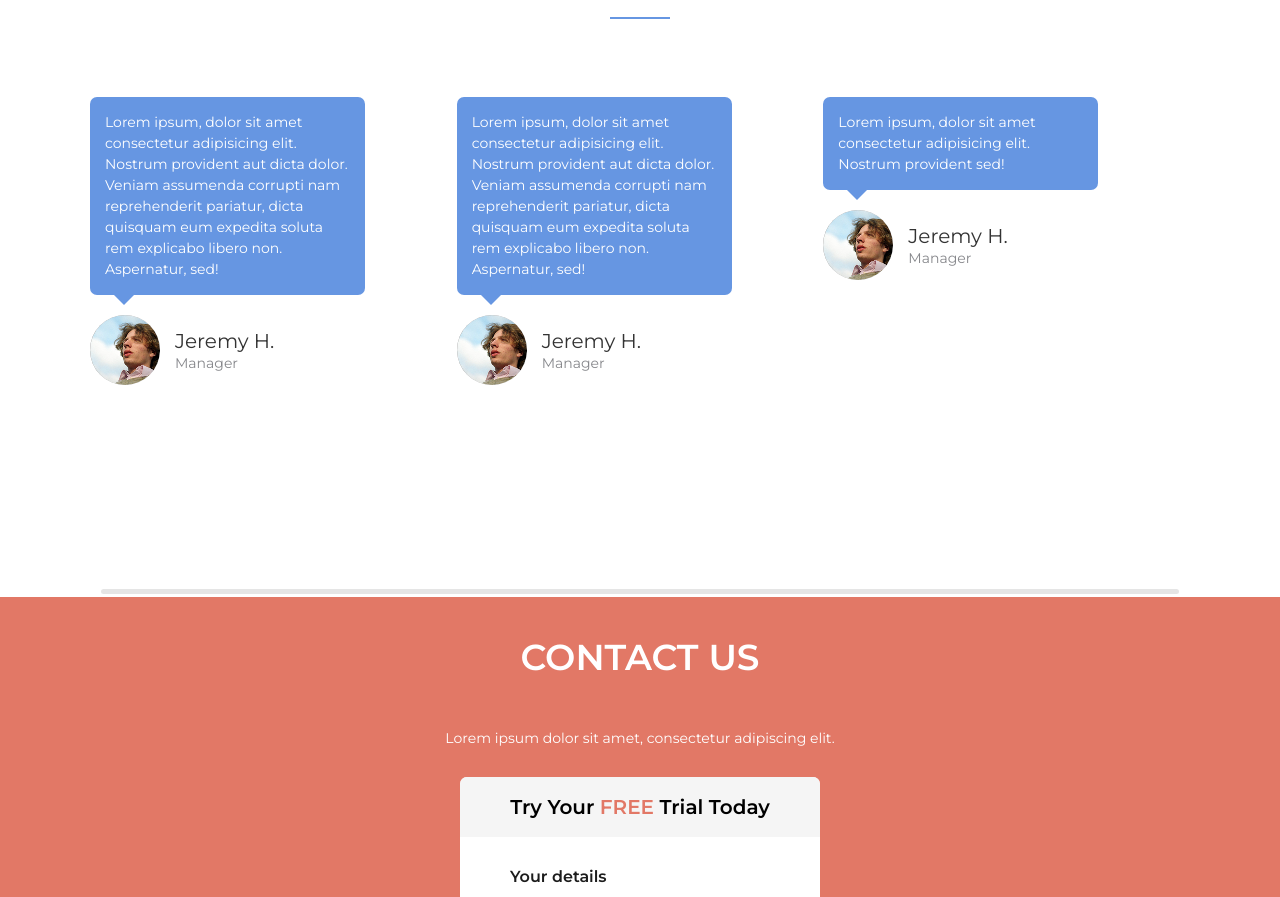
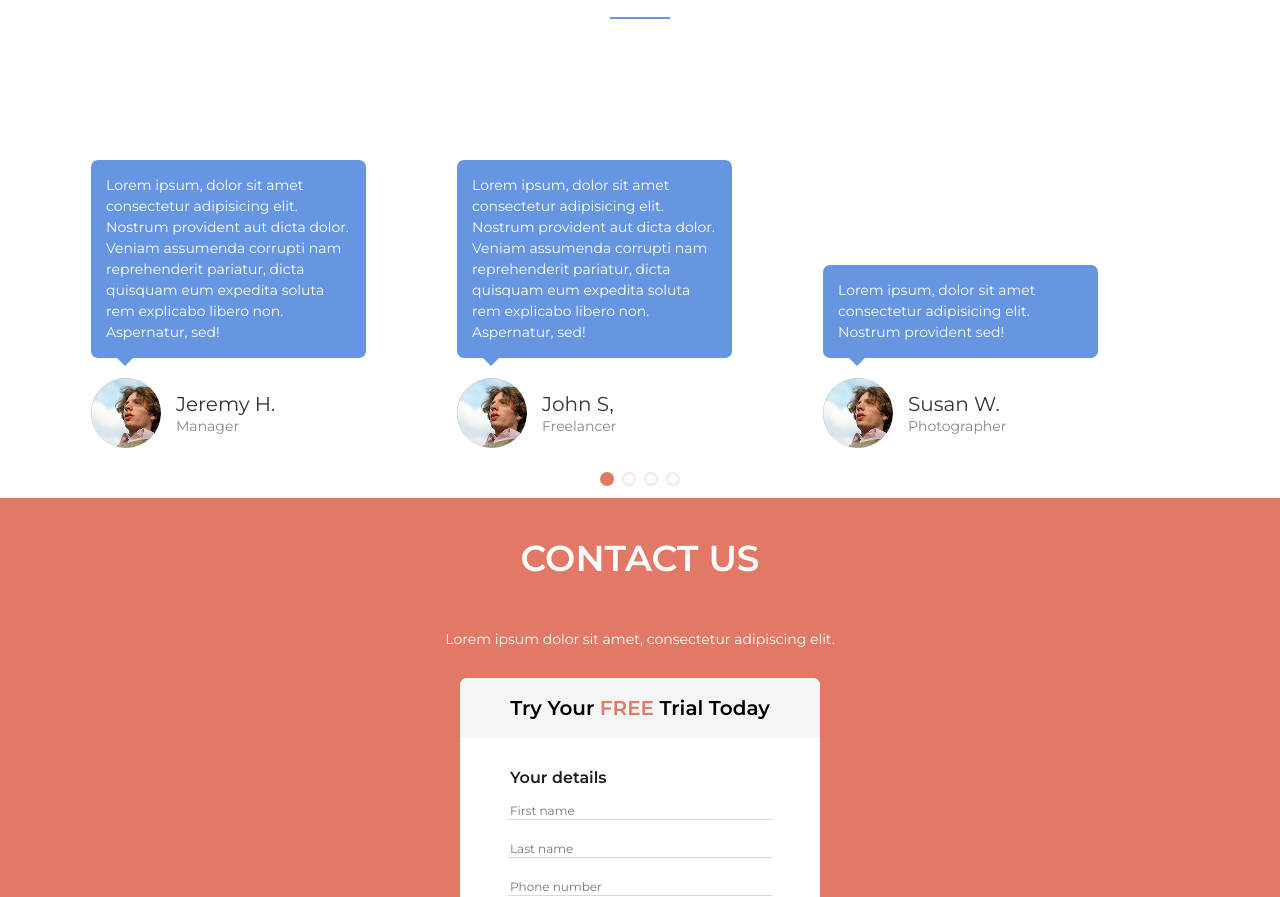
Before and after one commit to nikasmorozov/HTML-CSS-JS-final-project-, a website: page index.html in a window 1280 px wide. Shown: the part 3564-4461 px from the top of the page. Drawn offline with nearby package versions, Linux system fonts and the light colour scheme.

Commit message:
swiper veikia tik su important. kodel?

```diff
--- a/index.html
+++ b/index.html
@@ -212,7 +212,9 @@
                     <!-- Slides -->
                     <div class="swiper-slide">
                         <div class="review">
-                                <p class="reviewText">Lorem ipsum, dolor sit amet consectetur adipisicing elit. Nostrum provident aut dicta dolor. Veniam assumenda corrupti nam reprehenderit pariatur, dicta quisquam eum expedita soluta rem explicabo libero non. Aspernatur, sed!</p>
+                            <p class="reviewText">Lorem ipsum, dolor sit amet consectetur adipisicing elit. Nostrum
+                                provident aut dicta dolor. Veniam assumenda corrupti nam reprehenderit pariatur, dicta
+                                quisquam eum expedita soluta rem explicabo libero non. Aspernatur, sed!</p>
                             <div class="reviewPerson">
                                 <div class="personPicture" id="jeremy"></div>
                                 <div class="person">
@@ -224,31 +226,38 @@
                     </div>
                     <div class="swiper-slide">
                         <div class="review">
-                                        <p class="reviewText">Lorem ipsum, dolor sit amet consectetur adipisicing elit. Nostrum provident aut dicta dolor. Veniam assumenda corrupti nam reprehenderit pariatur, dicta quisquam eum expedita soluta rem explicabo libero non. Aspernatur, sed!</p>
+                            <p class="reviewText">Lorem ipsum, dolor sit amet consectetur adipisicing elit. Nostrum
+                                provident aut dicta dolor. Veniam assumenda corrupti nam reprehenderit pariatur, dicta
+                                quisquam eum expedita soluta rem explicabo libero non. Aspernatur, sed!</p>
                             <div class="reviewPerson">
                                 <div class="personPicture" id="jeremy"></div>
                                 <div class="person">
-                                                <p class="personName">Jeremy H.</p>
-                                                <p class="personPossition">Manager</p>
+                                    <p class="personName">John S,</p>
+                                    <p class="personPossition">Freelancer</p>
                                 </div>
                             </div>
                         </div>
                     </div>
                     <div class="swiper-slide">
                         <div class="review">
-                                        <p class="reviewText">Lorem ipsum, dolor sit amet consectetur adipisicing elit. Nostrum provident sed!</p>
+                            <p class="reviewText">Lorem ipsum, dolor sit amet consectetur adipisicing elit. Nostrum
+                                provident sed!</p>
                             <div class="reviewPerson">
                                 <div class="personPicture" id="jeremy"></div>
                                 <div class="person">
-                                                <p class="personName">Jeremy H.</p>
-                                                <p class="personPossition">Manager</p>
+                                    <p class="personName">Susan W.</p>
+                                    <p class="personPossition">Photographer</p>
                                 </div>
                             </div>
                         </div>
                     </div>
                     <div class="swiper-slide">
                         <div class="review">
-                                        <p class="reviewText">Lorem ipsum, dolor sit amet consectetur adipisicing elit. Nostrum provident aut dicta dolor. Veniam assumenda corrupti nam reprehendeipsum, dolor sit amet consectetur adipisicing elit dicta quisquam eum expedita soluta rem explicabo libero non. Asperit pariatur, dicta quisquam eum expedita soluta rem explicabo libero non. Aspernatur, sed!</p>
+                            <p class="reviewText">Lorem ipsum, dolor sit amet consectetur adipisicing elit. Nostrum
+                                provident aut dicta dolor. Veniam assumenda corrupti nam reprehendeipsum, dolor sit amet
+                                consectetur adipisicing elit dicta quisquam eum expedita soluta rem explicabo libero
+                                non. Asperit pariatur, dicta quisquam eum expedita soluta rem explicabo libero non.
+                                Aspernatur, sed!</p>
                             <div class="reviewPerson">
                                 <div class="personPicture" id="jeremy"></div>
                                 <div class="person">
@@ -259,9 +268,8 @@
                         </div>
                     </div>
                 </div>
-
-                    <!-- If we need scrollbar -->
-                    <div class="swiper-scrollbar"></div>
+                <!-- If we need pagination -->
+                <div class="swiper-pagination"></div>
             </div>
         </div>
     </section>
@@ -311,10 +319,8 @@
         </div>
     </footer>
     </div>
-    <<script src="https://cdnjs.cloudflare.com/ajax/libs/Swiper/4.5.0/js/swiper.min.js"></script>
     <script src="https://ajax.googleapis.com/ajax/libs/jquery/3.3.1/jquery.min.js"></script>
+    <script src="https://cdnjs.cloudflare.com/ajax/libs/Swiper/4.5.0/js/swiper.min.js"></script>
     <script src="myScripts.js"></script>
-
 </body>
-
 </html>
--- a/mainStyle.scss
+++ b/mainStyle.scss
@@ -47,14 +47,30 @@ h6 {
 }
 
 .swiper-container {
-    width: 1100px;
-    height: 500px;
+    width: 1098px;
 
     .swiper-wrapper {
         display: flex;
-        align-items: center;
+        align-items: flex-end;
+        margin-bottom: 50px;
     }
 }
+
+.swiper-pagination-bullet {
+    width: 10px !important;
+    height: 10px !important;
+    text-align: center;
+    line-height: 20px;
+    font-size: 0px;
+    color: rgba(0,0,0,0);
+    opacity: 1;
+    background: none !important;
+    border: 2px solid $coral;
+  }
+
+  .swiper-pagination-bullet-active {
+    background: $coral !important;
+  }
 
 .review {
     width: 275px;
@@ -92,7 +108,7 @@ h6 {
         width: 0;
         height: 0;
         position: absolute;
-        margin-top: -20px;
+        margin-top: -22px;
         margin-left: 24px;
         border-top: 10px solid $blue;
         border-bottom: 10px solid transparent;
--- a/myScripts.js
+++ b/myScripts.js
@@ -25,6 +25,13 @@ $(document).ready(function(){
       // Optional parameters
       direction: 'horizontal',
       loop: true,
-      slidesPerView: 3
+      slidesPerView: 3,
+      pagination: {
+        el: '.swiper-pagination',
+        clickable: true,
+        renderBullet: function (index, className) {
+          return '<span class="' + className + '">' + (index + 1) + '</span>';
+        },
+      },
     })
   });
```
Also changed, not shown: mainStyle.css. Lines whose indentation alone changed are shown as unchanged.
